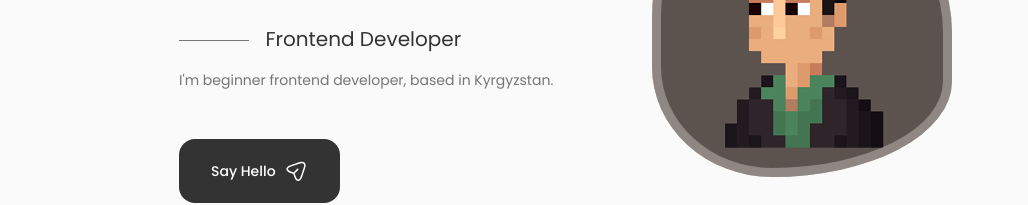
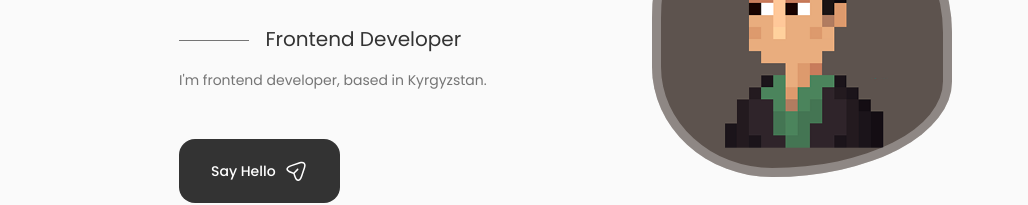
Before and after one commit to azimust/azimust.github.io, a React (Create React App) app: page / in a window 1280 px wide. Shown: the part 334-539 px from the top of the page, without its empty margins (125-1153 px from the left). Built offline with nearby package versions, Linux system fonts and the light colour scheme; some icons are missing; the HTML template or start-up script is replaced by a standard one.

Commit message:
improvement: upd desc

```diff
--- a/src/components/Home/Data.jsx
+++ b/src/components/Home/Data.jsx
@@ -56,7 +56,7 @@ const Data = () => {
             </h1>
             <h3 className="home__subtitle">Frontend Developer</h3>
             <p className="home__description">
-            I'm beginner frontend developer, based in Kyrgyzstan.
+                I'm frontend developer, based in Kyrgyzstan.
             </p>
 
             <a href="#contact" className="button button--flex">
```
Lines whose indentation alone changed are shown as unchanged.
